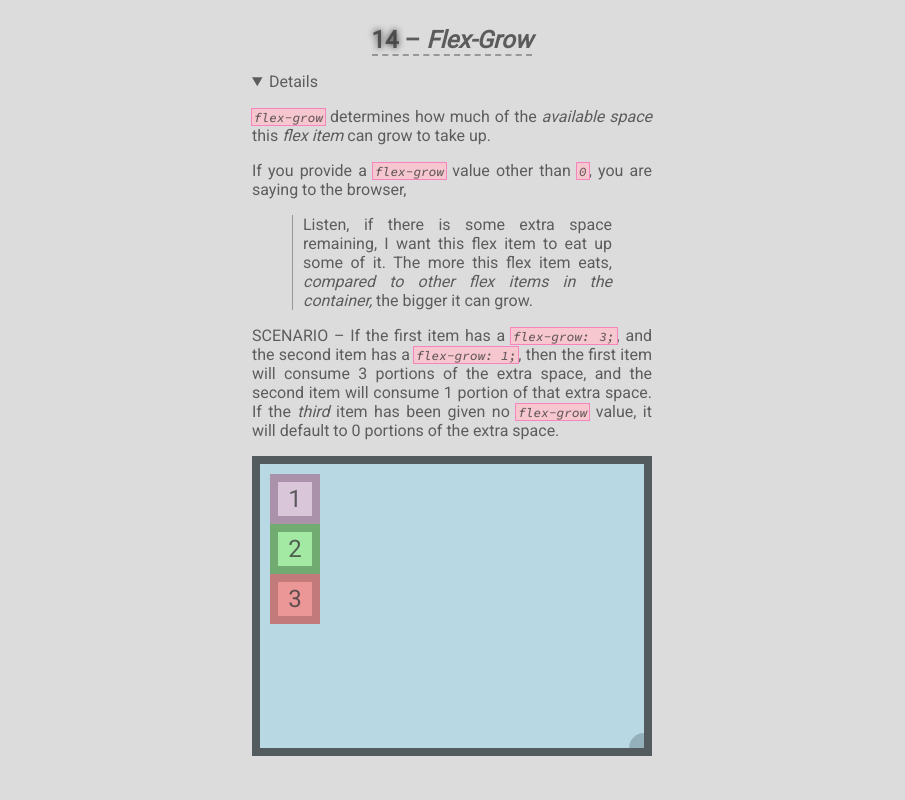
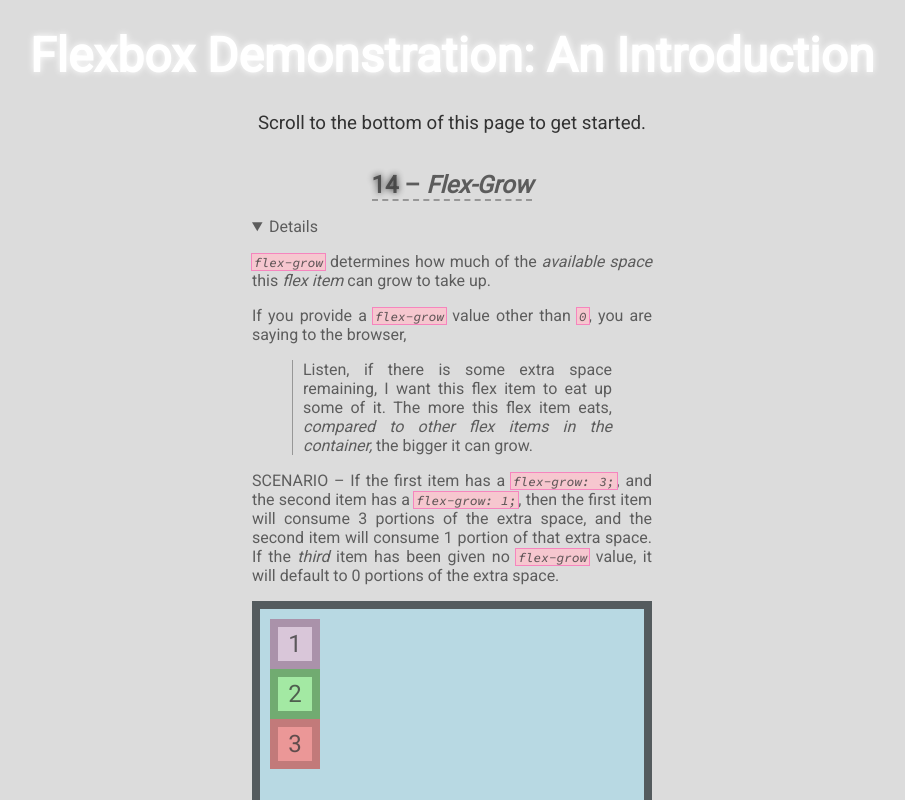
Before and after one commit to davegregg/flexbox-demo, a plain HTML site: page index.html in a window 1280 px wide. Shown: the top 800 px of the page, without its empty margins (188-1093 px from the left). Drawn offline with Linux system fonts and the light colour scheme.

Commit message:
Added HEADER and FOOTER

```diff
--- a/index.html
+++ b/index.html
@@ -16,6 +16,11 @@
     <script src="./scripts/onload.js"></script>
   </head>
   <body>
+
+    <header>
+      <h1>Flexbox Demonstration: An Introduction</h1>
+      <h3>Scroll to the bottom of this page to get started.</h3>
+    </header>
 
     <main>
 
@@ -296,5 +301,9 @@
 
     </main>
 
+    <footer>
+      <h5><em>(Credit to Cramer Grimes for the initial concept and design, and DMG for expanding on it.)</em></h5>
+    </footer>
+
   </body>
 </html>
--- a/stylesheets/base-style.css
+++ b/stylesheets/base-style.css
@@ -38,6 +38,20 @@
 
 body {
   background-color: var(--background-color);
+}
+
+header, footer {
+  text-align: center;
+}
+
+header h1 {
+  color: white;
+  font-size: 3em;
+  text-shadow: white 0 0 7px;
+}
+
+header h3 {
+  font-weight: normal;
 }
 
 main {
```
